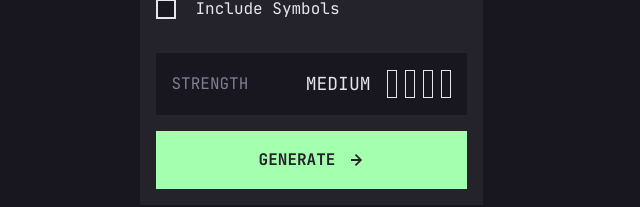
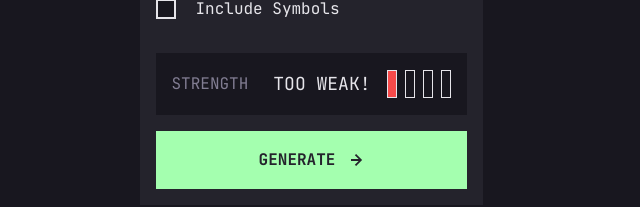
Before and after one commit to tikosaghinadze/password-generator-app-vue, a Vue app: page / in a window 1280 px wide. Shown: the part 470-677 px from the top of the page, without its empty margins (329-969 px from the left). Built offline with nearby package versions, Linux system fonts and the light colour scheme.

Commit message:
feat: add passwordStrength func useing with computed

```diff
--- a/src/App.vue
+++ b/src/App.vue
@@ -1,7 +1,7 @@
 <script setup>
 import copyIcon from "./assets/Shape.svg";
 import ArrowIcon from "./assets/arrow.svg";
-import { ref } from "vue";
+import { ref, computed } from "vue";
 
 const passwordLength = ref("10");
 const includeUpperCase = ref(false);
@@ -30,6 +30,29 @@ const generatePassword = () => {
 
   generatedPassword.value = password;
 };
+
+const passwordStrength = computed(() => {
+  let strength = 0;
+  if (includeUpperCase.value) strength++;
+  if (includeLowerCase.value) strength++;
+  if (includeNumbers.value) strength++;
+  if (includeSymbols.value) strength++;
+  if (passwordLength.value >= 12) strength++;
+
+  switch (strength) {
+    case 1:
+      return "TOO WEAK!";
+    case 2:
+      return "WEAK";
+    case 3:
+      return "MEDIUM";
+    case 4:
+    case 5:
+      return "STRONG";
+    default:
+      return "TOO WEAK!";
+  }
+});
 </script>
 
 <template>
@@ -121,12 +144,40 @@ const generatePassword = () => {
           >
             <h3 class="text-base text-grey text-bold">STRENGTH</h3>
             <div class="flex gap-4">
-              <span class="text-[18px] text-bold text-almostWhite">MEDIUM</span>
+              <span class="text-[18px] text-bold text-almostWhite">{{
+                passwordStrength
+              }}</span>
               <div class="flex gap-2">
-                <div class="w-[10px] h-[28px] border-almostWhite border"></div>
-                <div class="w-[10px] h-[28px] border-almostWhite border"></div>
-                <div class="w-[10px] h-[28px] border-almostWhite border"></div>
-                <div class="w-[10px] h-[28px] border-almostWhite border"></div>
+                <div
+                  :class="{
+                    'bg-red': passwordStrength === 'TOO WEAK!',
+                    'bg-orange': passwordStrength === 'WEAK',
+                    'bg-yellow': passwordStrength === 'MEDIUM',
+                    'bg-neonGreen': passwordStrength === 'STRONG',
+                  }"
+                  class="w-[10px] h-[28px] border-almostWhite border"
+                ></div>
+                <div
+                  :class="{
+                    'bg-orange': passwordStrength === 'WEAK',
+                    'bg-yellow': passwordStrength === 'MEDIUM',
+                    'bg-neonGreen': passwordStrength === 'STRONG',
+                  }"
+                  class="w-[10px] h-[28px] border-almostWhite border"
+                ></div>
+                <div
+                  :class="{
+                    'bg-yellow': passwordStrength === 'MEDIUM',
+                    'bg-neonGreen': passwordStrength === 'STRONG',
+                  }"
+                  class="w-[10px] h-[28px] border-almostWhite border"
+                ></div>
+                <div
+                  :class="{
+                    'bg-neonGreen': passwordStrength === 'STRONG',
+                  }"
+                  class="w-[10px] h-[28px] border-almostWhite border"
+                ></div>
               </div>
             </div>
           </div>
```
